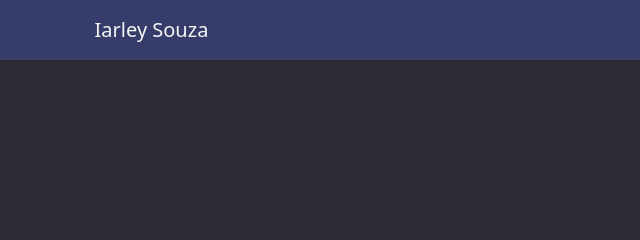
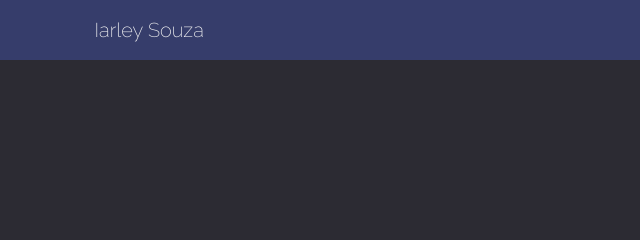
Before and after one commit to souzaiarley/Portfolio, a plain HTML site: page index.html in a window 1280 px wide. Shown: the top 240 px of the page, 0-640 px from the left. Drawn offline with nearby package versions, Linux system fonts and the light colour scheme; a web font is replaced by a local one.

Commit message:
fonte de name alterada

```diff
--- a/assets/css/style.css
+++ b/assets/css/style.css
@@ -13,6 +13,8 @@
     font-size: 20px;
     margin-left: 7%;
     padding: 5px;
+    font-weight: 200;
+    font-family: "Raleway", sans-serif;
 }
 
 .links-mobile {
--- a/index.html
+++ b/index.html
@@ -8,6 +8,7 @@
     <link rel="preconnect" href="https://fonts.googleapis.com">
     <link rel="preconnect" href="https://fonts.gstatic.com" crossorigin>
     <link href="https://fonts.googleapis.com/css2?family=Tiny5&display=swap" rel="stylesheet">
+    <link href="https://fonts.googleapis.com/css2?family=Raleway:ital,wght@0,100..900;1,100..900&display=swap" rel="stylesheet">
     <link rel="stylesheet" href="assets/css/style.css">
     <link rel="stylesheet" href="assets/css/queries.css">
     <title>Iarley Souza</title>
```
